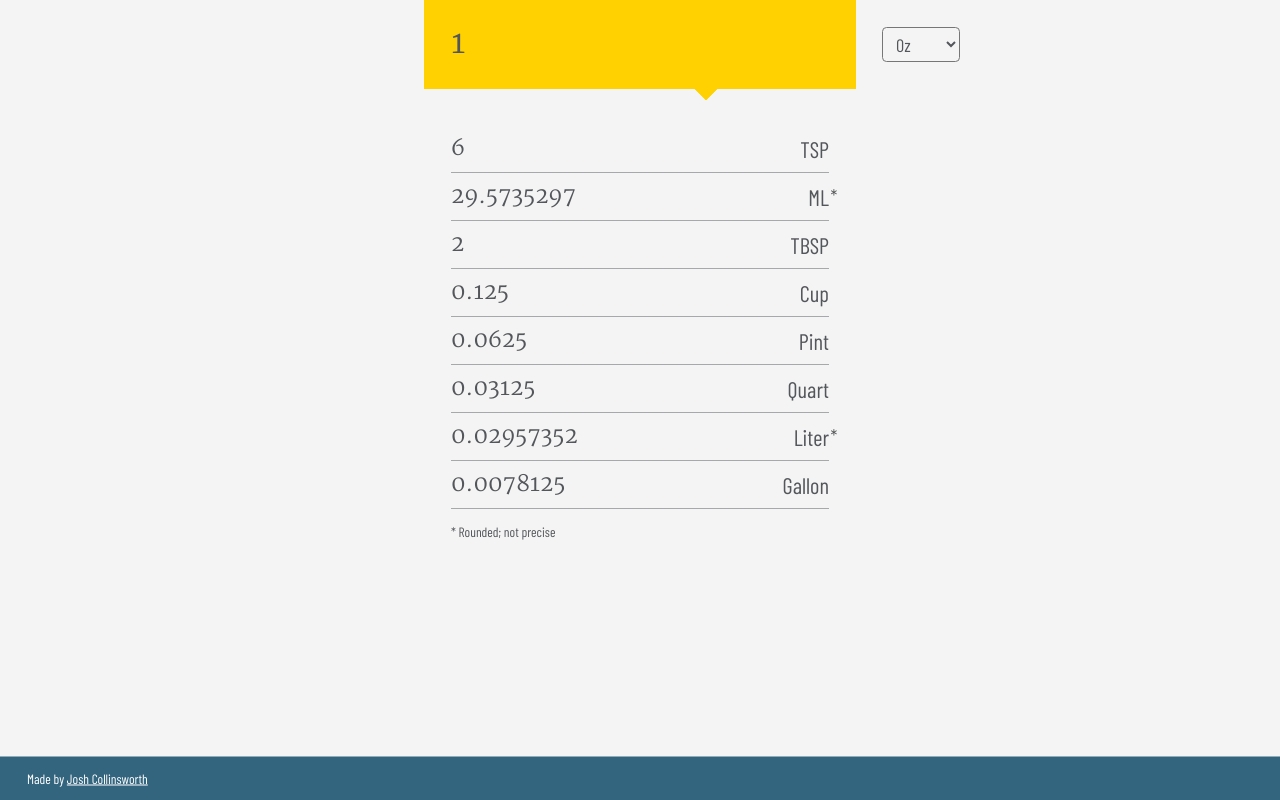
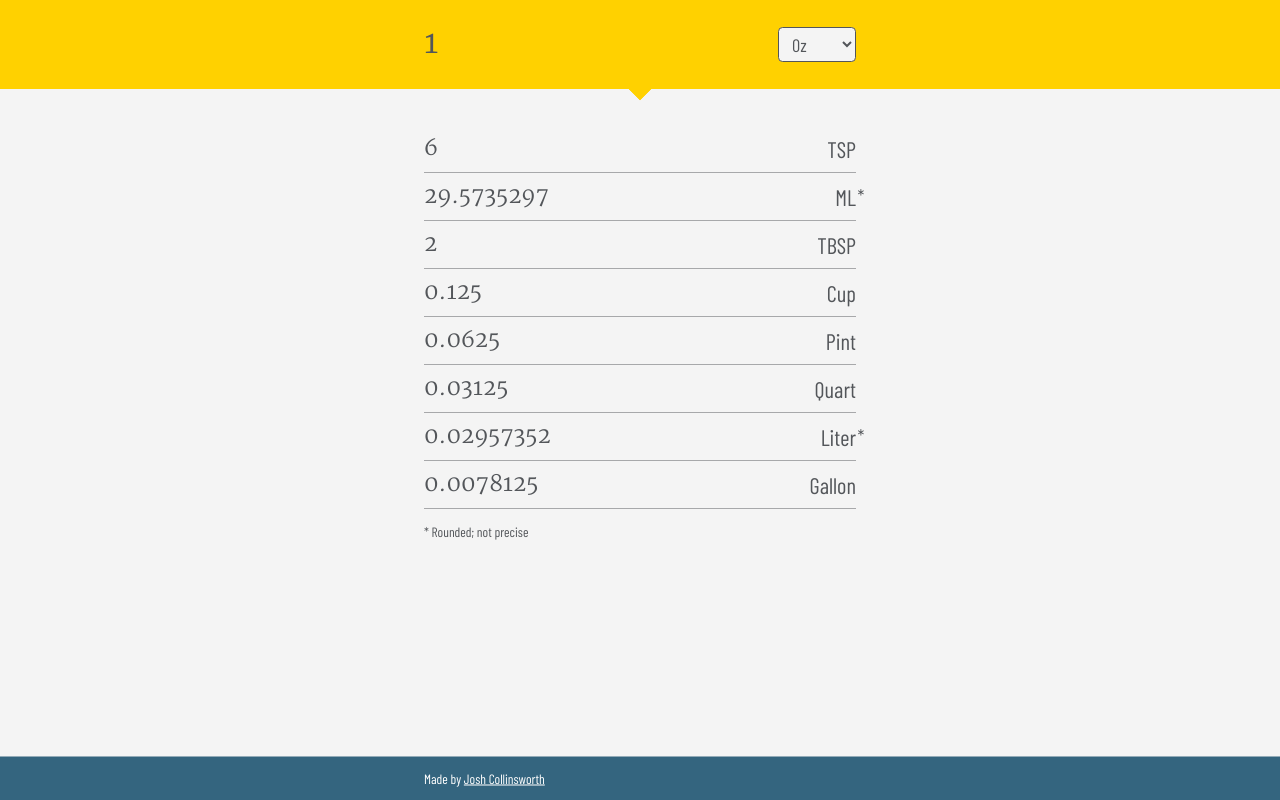
Before and after one commit to josh-collinsworth/vue-liquid-measurement-converter, a Vue app: page / in a window 1280 px wide. Built offline with nearby package versions, Linux system fonts and the light colour scheme.

Commit message:
More tweaks to make it more mobile-friendly

```diff
--- a/src/App.vue
+++ b/src/App.vue
@@ -3,7 +3,9 @@
 		<PWAPrompt />
     <MeasurementsTable />
 		<footer>
-			Made by <a href="https://joshcollinsworth.com">Josh Collinsworth</a>
+			<div class="container">
+				Made by <a href="https://joshcollinsworth.com">Josh Collinsworth</a>
+			</div>
 		</footer>
   </div>
 </template>
@@ -73,6 +75,12 @@ body {
 	min-height: 100vh;
 }
 
+.container {
+	margin: 0 auto;
+	width: 100%;
+	max-width: 24rem;
+}
+
 footer {
 	padding: 0.75rem 1.5rem;
 	background: var(--darkBlue);
--- a/src/components/MeasurementsTable.vue
+++ b/src/components/MeasurementsTable.vue
@@ -1,7 +1,7 @@
 <template>
   <div id="lm">
 		<div class="card">
-			<div class="flex-group">
+			<div class="flex-group container">
 				<input v-model="absoluteUnit" type="number">
 
 				<select v-model="unitOfMeasurement">
@@ -21,7 +21,7 @@
 			class="card"
 			:key="unit.title"
 		>
-			<div class="flex-group">
+			<div class="flex-group container">
 				<span class="number">{{ format(absoluteUnit * unitOfMeasurement / unit.value) }}</span>
 				<label for="ml">
 					{{ unit.title }}
@@ -30,7 +30,7 @@
 			</div>
 		</div>
 
-		<div class="card footnote">
+		<div class="container card footnote">
 			* Rounded; not precise
 		</div>
 	</div>
@@ -113,7 +113,6 @@ export default {
 #lm {
 	margin: auto;
 	width: 100%;
-	max-width: 24rem;
 	padding: 1.5rem;
 
 	span {
@@ -145,9 +144,9 @@ export default {
 		&:first-of-type {
 			margin-bottom: 2rem;
 			background: var(--yellow);
-			width: calc(100% + 3rem);
+			width: 100vw;
 			max-width: unset;
-			margin: -1.5rem -1.5rem 2rem;
+			margin: -1.5rem calc(50% - 50vw) 2rem;
 			padding: 1.5rem 1.5rem 1.5rem;
 			border-radius: 0;
 
@@ -155,12 +154,14 @@ export default {
 				font-size: 1.75em;
 				padding: 0;
 				height: 1em;
+				width: calc(100% - 1rem);
 			}
 
 			.flex-group {
 				padding-bottom: 0;
 				border-bottom: 0;
 				position: relative;
+				margin: auto;
 
 				&::after {
 					content: '';
@@ -187,11 +188,13 @@ export default {
 		input {
 			font-size: 1rem;
 			background: #f4f4f4;
+			color: inherit;
 		}
 
 		select {
 			padding: 0.25rem 0.5rem;
 			border-radius: .25rem;
+			border: 1px solid currentColor;
 		}
 
 		.flex-group {
```
